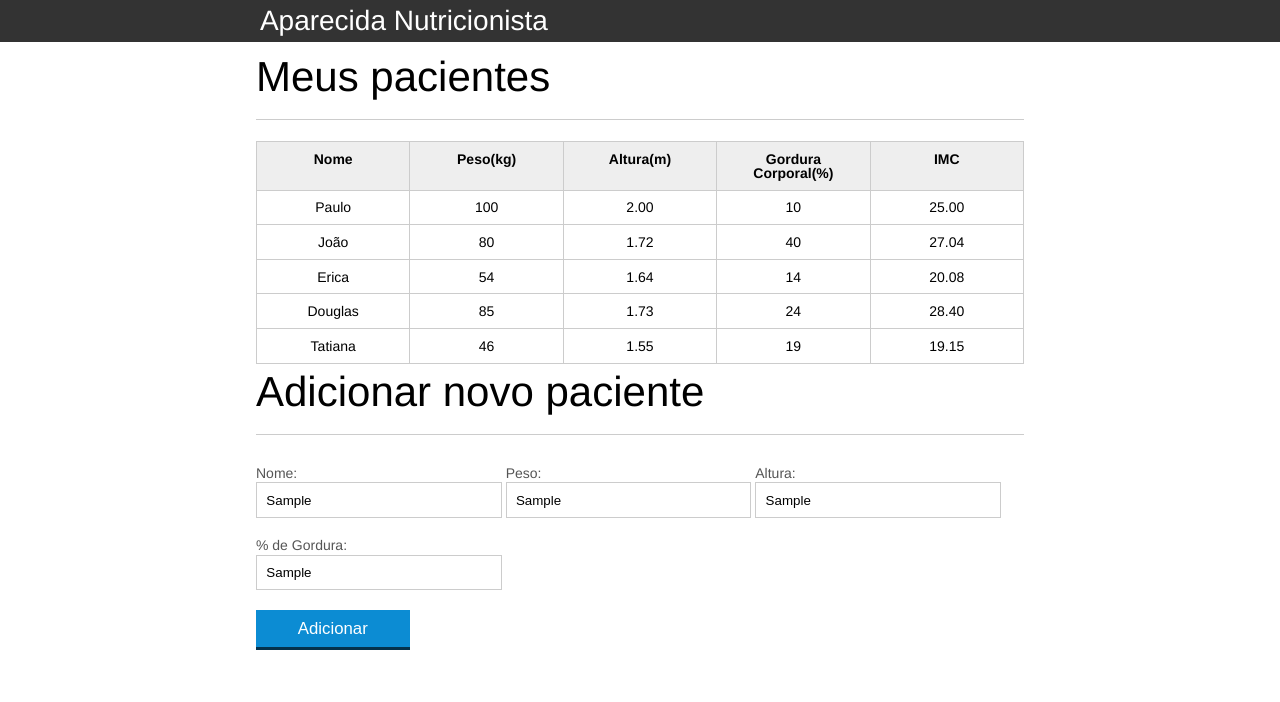
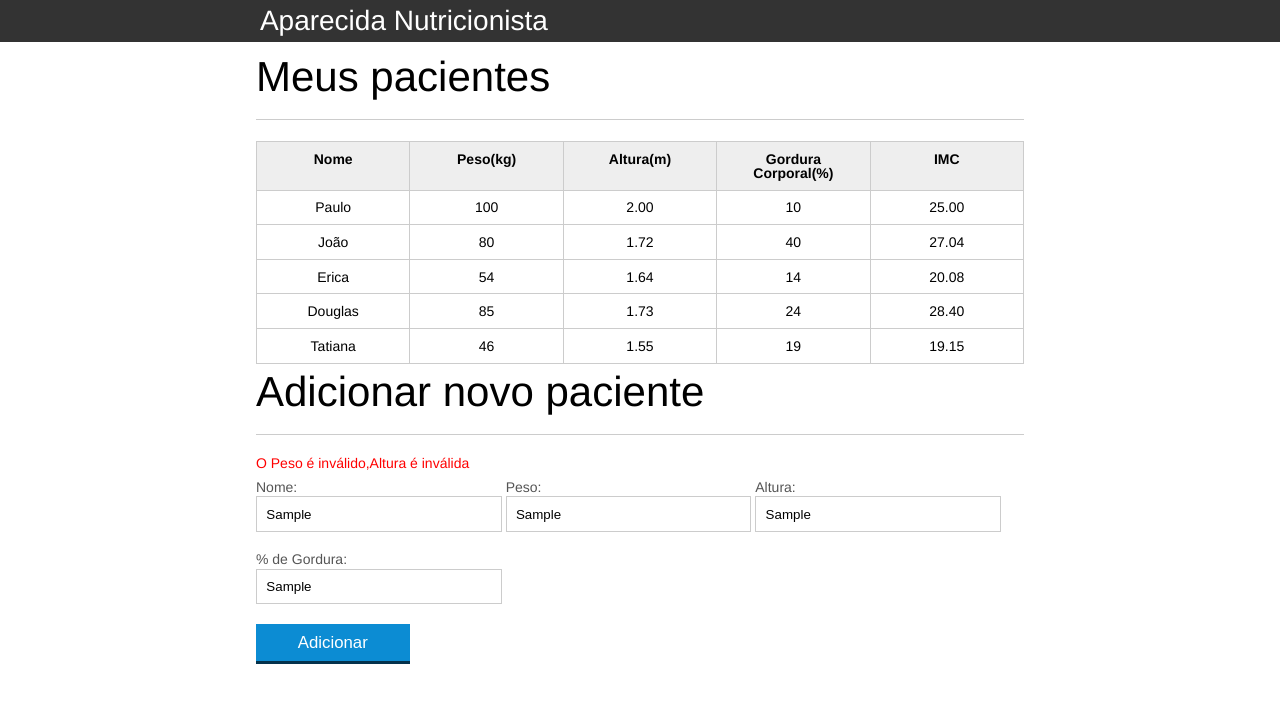
Before and after one commit to lucasramos95/Aparecida-Nutri-o, a plain HTML site: page index.html in a window 1280 px wide. Both pictures are taken after typing "Sample", "Sample", "Sample", "Sample" into the empty fields and a click on the button "Adicionar". Drawn offline with Linux system fonts and the light colour scheme.

Commit message:
commit #16 - Mensagem de erro em caso de peso inválido/código otimizado

```diff
--- a/css/index.css
+++ b/css/index.css
@@ -140,3 +140,7 @@ button[disabled=disabled], button:disabled {
 .paciente-invalido {
 	background-color: lightcoral;
 }
+
+#mensagem-erro {
+	color: red;
+}
--- a/index.html
+++ b/index.html
@@ -75,6 +75,7 @@
 
 <section class="container">
     <h2 id="titulo-form">Adicionar novo paciente</h2>
+	<ul id="mensagem-erro"></ul>
     <form id="form-adiciona">
         <div class="grupo">
             <label for="nome">Nome:</label>
--- a/js/form.js
+++ b/js/form.js
@@ -7,8 +7,11 @@ botaoAdicionar.addEventListener("click", function(event) {
 
     var pacienteTr = montaTr(paciente);
 
-    if(!validaPaciente(paciente)){
-        console.log("Paciente inválido");
+    var erros = validaPaciente(paciente);
+
+    if(erros.length > 0){
+        var mensagemErro = document.querySelector("#mensagem-erro");
+        mensagemErro.textContent = erros;
         return;
     }
 
@@ -55,9 +58,11 @@ function montaTd(dado,classe) {
 }
 
 function validaPaciente(paciente) {
-    if(validaPeso(paciente.peso)){
-        return true;
-    }else{
-        return false;
-    }
+
+    var erros = [];
+
+    if(!validaPeso(paciente.peso)) erros.push("O Peso é inválido");
+    if (!validaAltura(paciente.altura)) erros.push("Altura é inválida");
+
+    return erros;
 }
```
